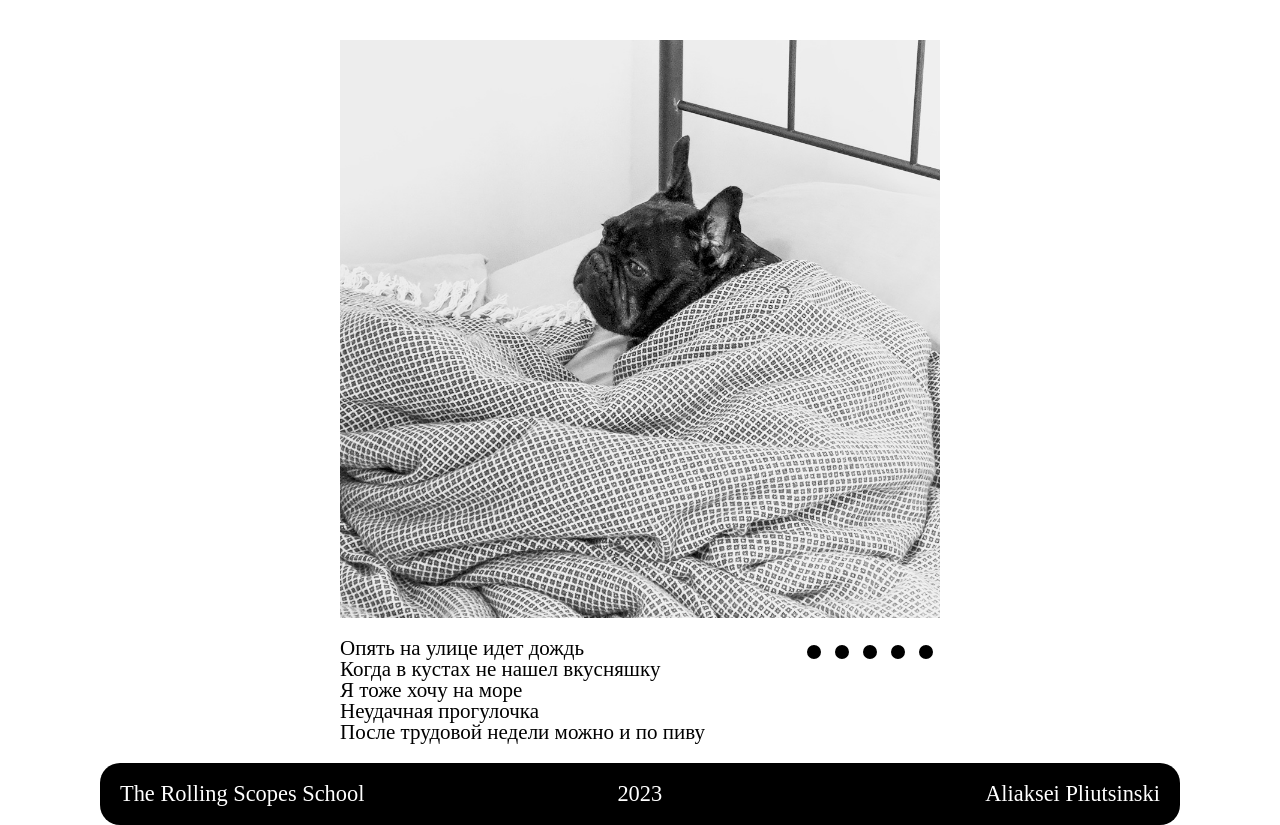
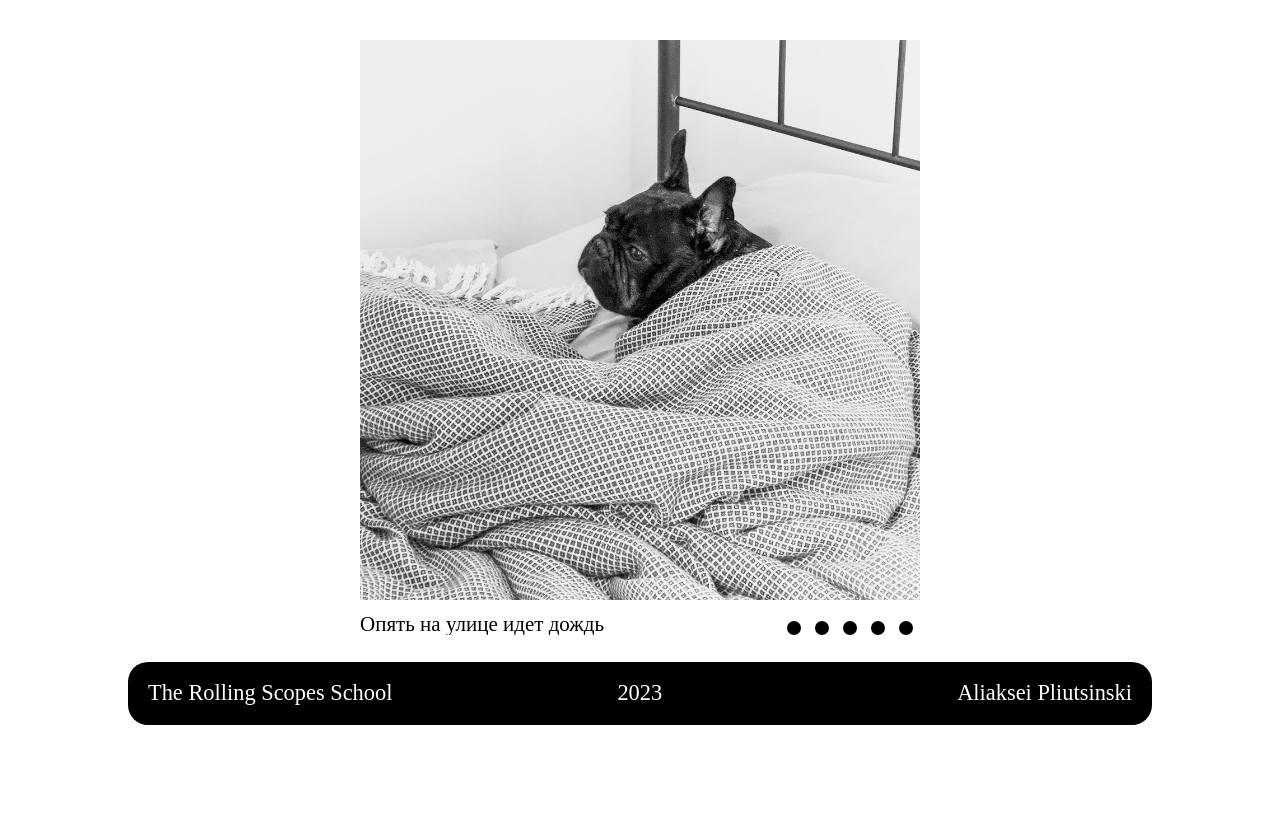
Before and after one commit to plcnsk/cssMemeSlider, a plain HTML site: page cssMemeSlider/index.html in a window 1280 px wide. Shown: the part 74-899 px from the top of the page. After the commit the page ends 800 px from the top, so only its background shows below. Drawn offline with Linux system fonts and the light colour scheme.

Commit message:
feat: add text flipping (Sun, Sep 17, 2023 17:11:17 PM)

```diff
--- a/cssMemeSlider/index.html
+++ b/cssMemeSlider/index.html
@@ -35,32 +35,43 @@
 
       <div class="slides">
         <div class="slide">
-          <img src="./images/1.jpg" width="600" alt="">
+          <img src="./images/1.jpg" alt="">
         </div>
         <div class="slide">
-          <img src="./images/2.jpg" width="600" alt="">
+          <img src="./images/2.jpg" alt="">
         </div>
         <div class="slide">
-          <img src="./images/3.jpg" width="600" alt="">
+          <img src="./images/3.jpg" alt="">
         </div>
         <div class="slide">
-          <img src="./images/4.jpg" width="600" alt="">
+          <img src="./images/4.jpg" alt="">
         </div>
         <div class="slide">
-          <img src="./images/5.jpg" width="600" alt="">
+          <img src="./images/5.jpg" alt="">
         </div>
 
-      </div>
       </div>
 
       <div class="navigation__section">
 
+        <div class="description__wrapper">
           <div class="description">
-        <p class="image__description">Опять на улице идет дождь</p>
-        <p class="image__description">Когда в кустах не нашел вкусняшку</p>
-        <p class="image__description">Я тоже хочу на море</p>
-        <p class="image__description">Неудачная прогулочка</p>
-        <p class="image__description">После трудовой недели можно и по пиву</p>
+            <div class="image__description">
+              <p>Опять на улице идет дождь</p>
+            </div>
+            <div class="image__description">
+              <p>Когда в кустах не нашел вкусняшку</p>
+            </div>
+            <div class="image__description">
+              <p>Я тоже хочу на море</p>
+            </div>
+            <div class="image__description">
+              <p>Неудачная прогулочка</p>
+            </div>
+            <div class="image__description">
+              <p>После трудовой недели можно и по пиву</p>
+            </div>
+          </div>
         </div>
 
         <div class="navigation">
@@ -82,6 +93,9 @@
         </div>
 
       </div>
+
+    </div>
+
   </main>
 
   <footer class="wrapper">
--- a/cssMemeSlider/style.css
+++ b/cssMemeSlider/style.css
@@ -5,7 +5,7 @@ body {
 
 .wrapper {
   margin: 0 auto;
-  width: 1080px;
+  width: 80%;
 }
 
 .header__container {
@@ -55,8 +55,8 @@ body {
 }
 
 .slider {
-  width: 600px;
-  height: 600px;
+  width: 70vh;
+  height: 100%;
   overflow: hidden;
 }
 
@@ -69,7 +69,11 @@ body {
 
 .slide {
   width: 20%;
-  transition: all 0.4s ease-out;
+}
+
+.slide img {
+  width: 100%;
+  height: 100%;
 }
 
 .input {
@@ -81,12 +85,30 @@ body {
   display: flex;
   justify-content: space-between;
 
-  width: 600px;
-  padding-top: 20px;
+  padding-top: 1rem;
+}
+
+.description__wrapper {
+  width: 100%;
+  height: 100%;
+  overflow: hidden;
+}
+
+.description {
+  width: 500%;
+  height: 100%;
+  display: flex;
+  transition: all 0.6s ease-out;
 }
 
 .image__description {
+  width: 20%;
+}
+
+.image__description p {
   font-size: 1.5rem;
+  display: block;
+  width: 100%;
 }
 
 .navigation {
@@ -121,7 +143,7 @@ body {
  background-color: #0000005d;
 }
 
-/* magic */
+/* magic for slides */
 #slide1:checked ~ .slides {
   transform: translateX(0);
 }
@@ -139,6 +161,27 @@ body {
 }
 
 #slide5:checked ~ .slides {
+  transform: translateX(-80%);
+}
+
+/* magic for description */
+#slide1:checked ~ .navigation__section .description {
+  transform: translateX(0);
+}
+
+#slide2:checked ~ .navigation__section .description {
+  transform: translateX(-20%);
+}
+
+#slide3:checked ~  .navigation__section .description {
+  transform: translateX(-40%);
+}
+
+#slide4:checked ~ .navigation__section .description {
+  transform: translateX(-60%);
+}
+
+#slide5:checked ~ .navigation__section .description {
   transform: translateX(-80%);
 }
 
```
Lines whose indentation alone changed are shown as unchanged.
